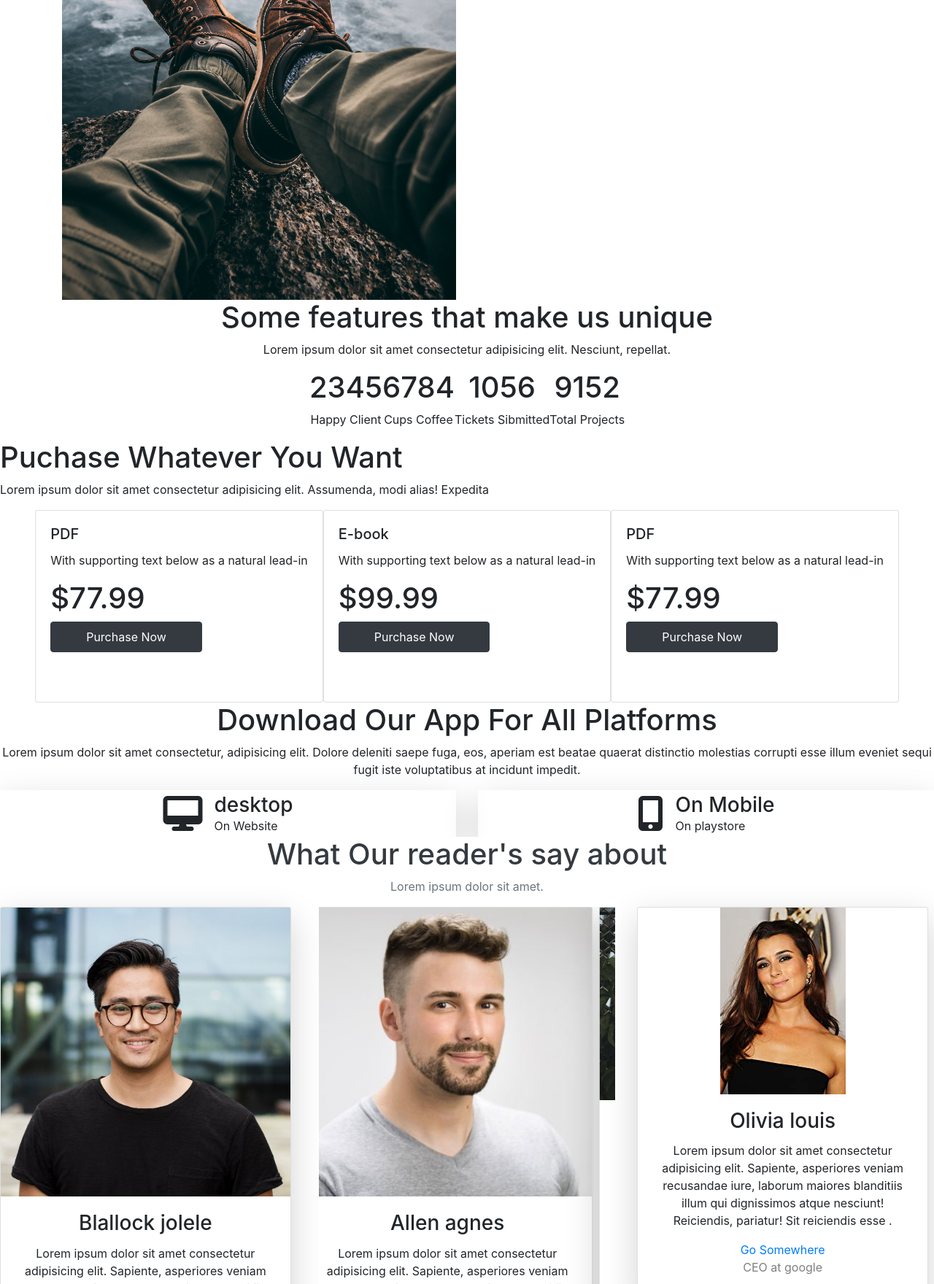
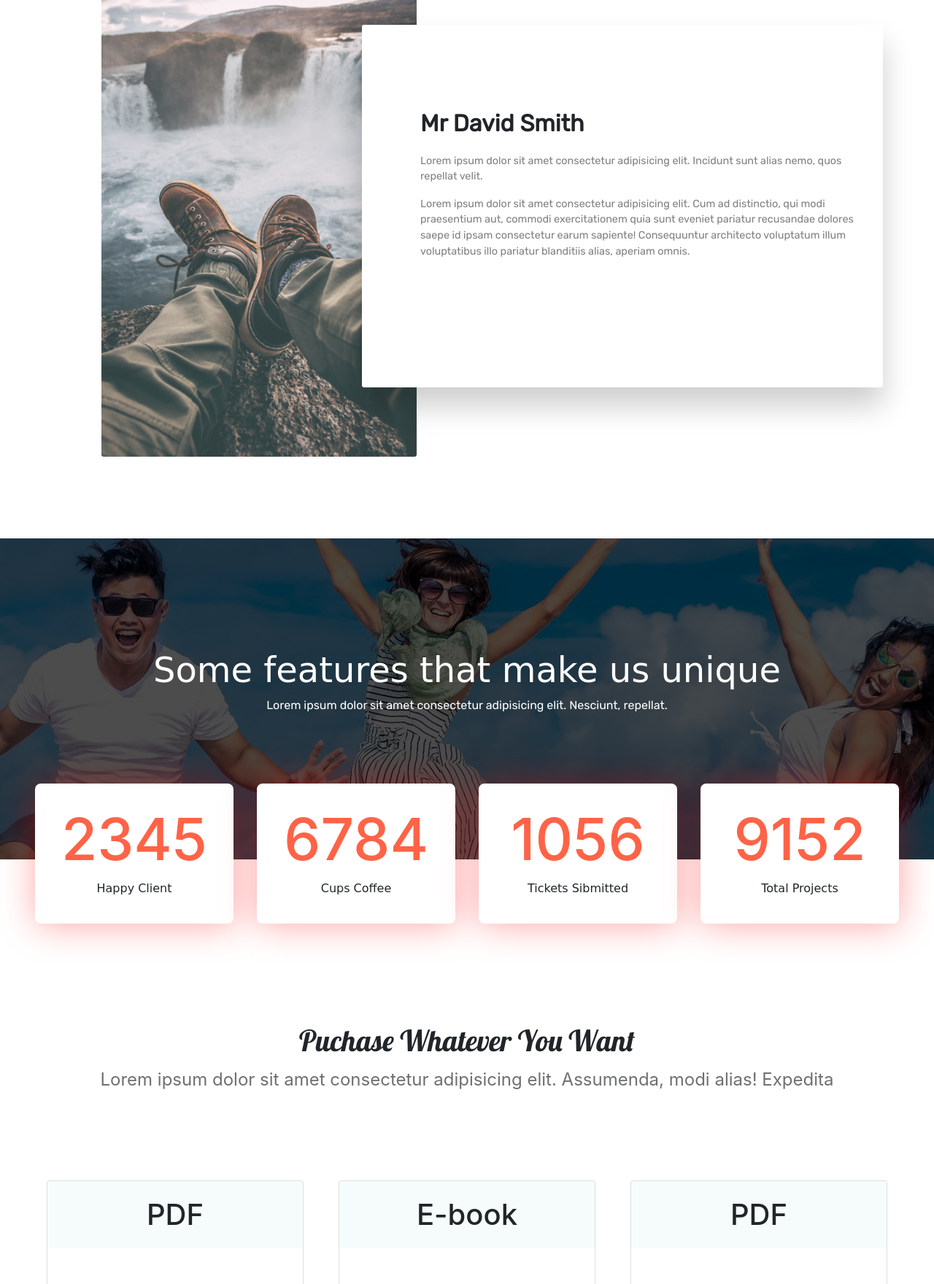
Before and after one commit to aminmuna-prog/Books, a plain HTML site: page src/index.html in a window 1280 px wide. Shown: the part 1040-2800 px from the top of the page at 73% size. Drawn offline with nearby package versions, Linux system fonts and the light colour scheme; a web font is replaced by a local one.

Commit message:
done project

```diff
--- a/css/style.css
+++ b/css/style.css
@@ -5,3 +5,342 @@
 header, section{
     overflow: hidden;
 }
+
+:root{
+    --single-font:'Sniglet', cursive;
+    --rubik:'Rubik', sans-serif;
+    --patua:'Patua One', cursive;
+    --lobster:'Lobster', cursive;
+    --light-black: #2c2e2eaf;
+    --bggradient: linear-gradient(to bottom, #dd2476, #ff5125);
+    --light-gray: rgba(255, 255, 255, 0);
+}
+
+header a{
+    font-family: var(--single-font);
+    font-size: .9em;
+    color: whitesmoke;
+}
+
+header{
+    background: #dd2476;
+    background: var(--bggradient);
+}
+
+.dropdown-content{
+    display: none;
+    position: absolute;
+    background: white;
+    min-width: 160px;
+    box-shadow: 0px 2px 15px 0px rgba(0, 0, 0, 0.2);
+    z-index: 1;
+}
+
+.dropdown-content a{
+    color: black;
+    text-decoration: none;
+    padding: 12px 16px;
+    display: block;
+
+}
+
+.dropdown-content a:hover{
+    color: white;
+}
+
+.dropdown:hover .dropdown-content{
+    display: block;
+}
+
+header .nav-item:last-child{
+    padding-right: 10.5em;
+}
+
+header .nav-item{
+    padding: 0.9em;
+}
+
+header .navbar-brand{
+    padding-left: 8rem;
+}
+
+header .nav-link:hover{
+    color: black;
+}
+
+header .row .col-md-5{
+    padding: 4.2vmin 1vmin;
+}
+
+header .row .col-md-7{
+    padding: 22vmin 1vmin;
+    padding-bottom: 35vmin;
+    font-family: var(--rubik);
+}
+
+header .row .col-md-5 img{
+    width: 90%;
+}
+
+.author{
+    padding: 1vmin;
+    letter-spacing: 4px;
+}
+
+.exciting{
+    font-size: 8vmin;
+    font-weight: bold;
+    padding: 0.1em 0em;
+}
+
+.lorem{
+    padding: 1vmin 5vmin;
+}
+
+.design-button{
+    border-radius: 30px;
+    font-weight: bold;
+}
+
+.section-1{
+    margin: 7em 0em;
+}
+
+.section-1 img{
+    width: 80%;
+    opacity: .8;
+    border-radius: 0.2em;
+}
+
+.section-1 .row .col-md-6:last-child{
+    position: relative;
+}
+
+.panel{
+    position: absolute;
+    top: 7vmin;
+    left: -18vmin;
+    border-radius: 3px;
+    background: white;
+    text-align: left;
+    padding: 13vmin 5vmin 20vmin 10vmin;
+    box-shadow: 0px 25px 42px rgba(0, 0, 0, 0.2);
+    font-family: var(--rubik);
+}
+
+.panel h1{
+    font-weight: bold;
+    padding: 0.4em 0;
+    font-size: 2em;
+}
+
+.panel p{
+    font-size: 0.9em;
+    color: rgba(0, 0, 0, 0.5);
+}
+
+/* section 2 */
+
+.cover{
+    width: 100%;
+    height: 55vmin;
+    background: url(../image/pexels-photo-452738.jpeg);
+    background-position: -24rem -19rem;
+    background-size: 150%;
+    position: relative;
+}
+
+.cover .content{
+    background: rgba(0, 0, 0, 0.7);
+    width: 100%;
+    height: 100%;
+    padding-top: 19vmin;
+    color: white;
+}
+
+.content h1{
+    font-family: var(--patua);
+    font-size: 6vmin;
+
+}
+
+.content p{
+    font-family: var(--rubik);
+    font-size: 2vmin;
+}
+
+.numbers .react{
+    position: relative;
+    z-index: 1;
+    background: white;
+    width: 17rem;
+    height: 12rem;
+    padding-top: 3.5vmin;
+    margin: 1rem;
+    border-radius:.5em;
+    box-shadow: 1px 2px 50px 0px rgba(255, 0, 0, 0.349);
+}
+
+.numbers{
+    margin-top: -15vmin;
+}
+
+.react h1{
+    font-size: 5rem;
+    color: tomato;
+
+}
+
+.react p{
+    font-family: var(--patua);
+}
+
+.purchase h1{
+    padding-top: 15vmin;
+    padding-bottom: 0.1em;
+    font-family: var(--lobster);
+}
+
+.purchase p{
+    color: var(--light-black);
+    font-size: 3vmin;
+    padding-bottom: 10vmin;
+}
+
+.cards .card{
+    width: 22rem;
+    margin: 3vmin;
+}
+
+.cards div{
+    margin: 0;
+    padding: 0;
+}
+
+
+
+.card-title{
+    background: rgba(208, 241, 241, .199);
+    padding: 1.4rem 2.5rem;
+    font-size: 5vmin;
+}
+
+.card-text{
+    padding: 2.5rem 3rem;
+    color: var(--light-black);
+}
+
+.pricing{
+    background: rgba(208, 241, 241, .199);
+    border-top-right-radius: 170px;
+    border-top-left-radius: 170px;
+}
+
+.pricing h1{
+    font-size: 10vmin;
+    padding: 1vmin 0.5vmin;
+}
+
+/* section 3 */
+
+.section-3{
+    height: 70vmin;
+    margin-top: 15vmin;
+    background: var(--bggradient);
+}
+
+.download h1{
+    padding: 2em 0 .5em 0;
+    color: whitesmoke;
+    font-size: 6vmin;
+}
+
+.download p{
+    padding: 0 4em;
+    padding-bottom: 2em;
+    color: whitesmoke;
+    font-size: 3vmin;
+}
+
+.desktop{
+    background: whitesmoke;
+    display: inline-block;
+    padding: 2vmin 4.5vmin;
+    border-radius: 3em;
+    margin: 1em;
+}
+
+.desktop h3{
+    font-size: 4vmin;
+}
+
+.desktop p{
+    font-size: 2vmin;
+}
+
+
+/* section  */
+
+.section-4 h1{
+    font-size: 6vmin;
+    padding-top: 14vmin;
+}
+
+.team{
+    padding: 10vmin 4vmin;
+}
+
+.section-4 .card{
+    width: 22rem;
+    margin-top: 10vmin;
+}
+
+.section-4 .card .card-text{
+    padding: 0.5em;
+}
+
+.section-4 .card .card-body a{
+    font-size: 1.5em;
+}
+
+.section-4 .carousel-item{
+    padding-left: 3rem;
+}
+
+.border-radius{
+    border-radius: 340px;
+    width: 60%;
+}
+
+/* footer */
+
+footer{
+    background: rgba(0, 0, 0, 0.8);
+    padding: 14vmin 18vmin;
+}
+
+footer span{
+    color: #ff5125;
+}
+
+footer input{
+    border: none !important;
+
+}
+
+footer input::placeholder{
+    color: white !important;
+}
+
+.input-group-text{
+    background: var(--bggradient);
+    border: none;
+}
+
+footer .column i{
+    color: #dd2476;
+}
+
+.column i+i{
+    padding: 0 0.5em;
+}
--- a/src/index.html
+++ b/src/index.html
@@ -9,14 +9,17 @@
     <!-- font awesome -->
     <script src="https://use.fontawesome.com/91e25e3860.js"></script>
     <!-- font family -->
-    <link href="https://fonts.googleapis.com/css2?family=Lobster&family=Roboto:wght@100;300;400&display=swap" rel="stylesheet">
+    <link href="https://fonts.googleapis.com/css2?family=Lobster&family=Patua+One&family=Rubik:wght@300;400&family=Sniglet&display=swap" rel="stylesheet">
+    <!-- css style -->
     <link rel="stylesheet" href="../css/style.css">
 </head>
 <body>
     <header>
         <div class="container-fluid p-0">
             <nav class="navbar navbar-expand-lg">
-                <a class="navbar-brand" href="#">Books</a>
+                <a class="navbar-brand" href="#">
+                  <i class="fa fa-book-reader fa-3x"></i>
+                  Books</a>
                 <button class="navbar-toggler" type="button" data-toggle="collapse" data-target="#navbarNav" aria-controls="navbarNav" aria-expanded="false" aria-label="Toggle navigation">
                   <span class="navbar-toggler-icon"></span>
                 </button>
@@ -54,12 +57,12 @@
         </div>
 
         <div class="container text-center">
-          <div class="row">
+          <div class="row text-light">
             <div class="col-md-7 col-sm-12">
-              <h6>Author: DAILY TUTION</h6>
-              <h1>EXCITING ADVENTURE</h1>
-              <p>Lorem, ipsum dolor sit amet consectetur adipisicing elit. Quo molestiae, accusamus saepe magnam necessitatibus vero quod ipsam assumenda cumque et!</p>
-              <button class="btn btn-light px-5 py-2">Buy now for $5.95</button>
+              <h6 class="author">Author: DAILY TUTION</h6>
+              <h1 class="exciting">EXCITING ADVENTURE</h1>
+              <p class="lorem">Lorem, ipsum dolor sit amet consectetur adipisicing elit. Quo molestiae, accusamus saepe magnam necessitatibus vero quod ipsam assumenda cumque et!</p>
+              <button class="btn btn-light px-5 py-2 design-button">Buy now for $5.95</button>
             </div>
             <div class="col-md-5 col-sm-12 h-25">
                 <img src="../image/header-img.png" alt="Books" class="img-fluid">
@@ -135,7 +138,7 @@
           </div>
         </div>
 
-        <div class="purchase textcenter">
+        <div class="purchase text-center">
           <h1>Puchase Whatever You Want</h1>
           <p>Lorem ipsum dolor sit amet consectetur adipisicing elit. Assumenda, modi alias! Expedita</p>
 
@@ -194,7 +197,7 @@
       <section class="section-3">
         <div class="container-fluid p-0 text-center">
           <div class="row">
-            <div class="col-md-12 col-sm-12">
+            <div class="col-md-12 col-sm-12 download">
               <h1>Download Our App For All Platforms</h1>
               <p>Lorem ipsum dolor sit amet consectetur, adipisicing elit. Dolore deleniti saepe fuga, eos, aperiam est beatae quaerat distinctio molestias corrupti esse illum eveniet sequi fugit iste voluptatibus at incidunt impedit.</p>
             </div>
@@ -238,7 +241,7 @@
             <!-- card 1 -->
             <div class="card mr-2 d-inline-block shadow-lg">
               <div class="card-img-top">
-                <img src="../image/UI-face-1.jpg" alt="member" class="img-fluid">
+                <img src="../image/UI-face-1.jpg" alt="member" class="img-fluid border-radius p-4">
               </div>
               <div class="card-body">
                 <h3 class="card-title">Blallock jolele</h3>
@@ -258,7 +261,7 @@
                     <!-- card 2 -->
                     <div class="card mr-2 d-inline-block shadow-lg">
                       <div class="card-img-top">
-                        <img src="../image/UI-face-2.jpg" alt="member" class="img-fluid">
+                        <img src="../image/UI-face-2.jpg" alt="member" class="img-fluid border-radius p-4">
                       </div>
                       <div class="card-body">
                         <h3 class="card-title">Allen agnes</h3>
@@ -275,7 +278,7 @@
                   <!-- card 3 -->
                   <div class="card mr-2 d-inline-block shadow-lg">
                     <div class="card-img-top">
-                      <img src="../image/UI-face-4.jpg" alt="member" class="img-fluid">
+                      <img src="../image/UI-face-4.jpg" alt="member" class="img-fluid border-radius p-4">
                     </div>
                     <div class="card-body">
                       <h3 class="card-title">aminel barbara</h3>
@@ -294,7 +297,7 @@
           <div class="col-md-4 col-12 text-center">
             <div class="card mr-2 d-inline-block shadow-lg">
               <div class="card-img-top">
-                <img src="../image/UI-face-5.jpg" alt="member" class="img-fluid">
+                <img src="../image/UI-face-5.jpg" alt="member" class="img-fluid border-radius p-4">
               </div>
               <div class="card-body">
                 <h3 class="card-title">Olivia louis</h3>
@@ -312,8 +315,8 @@
 
     <footer>
       <div class="container-fluid p-0">
-        <div class="row bg-dark">
-          <div class="col-md-5 col-sm-12 text-center">
+        <div class="row">
+          <div class="col-md-5 col-sm-12 text-left">
             <h1 class="text-light">About us</h1>
             <p class="text-muted">Lorem ipsum dolor sit amet, consectetur adipisicing elit. Earum maxime ea similique illum corrupti</p>
             <p class="text-muted pt-4">
```
